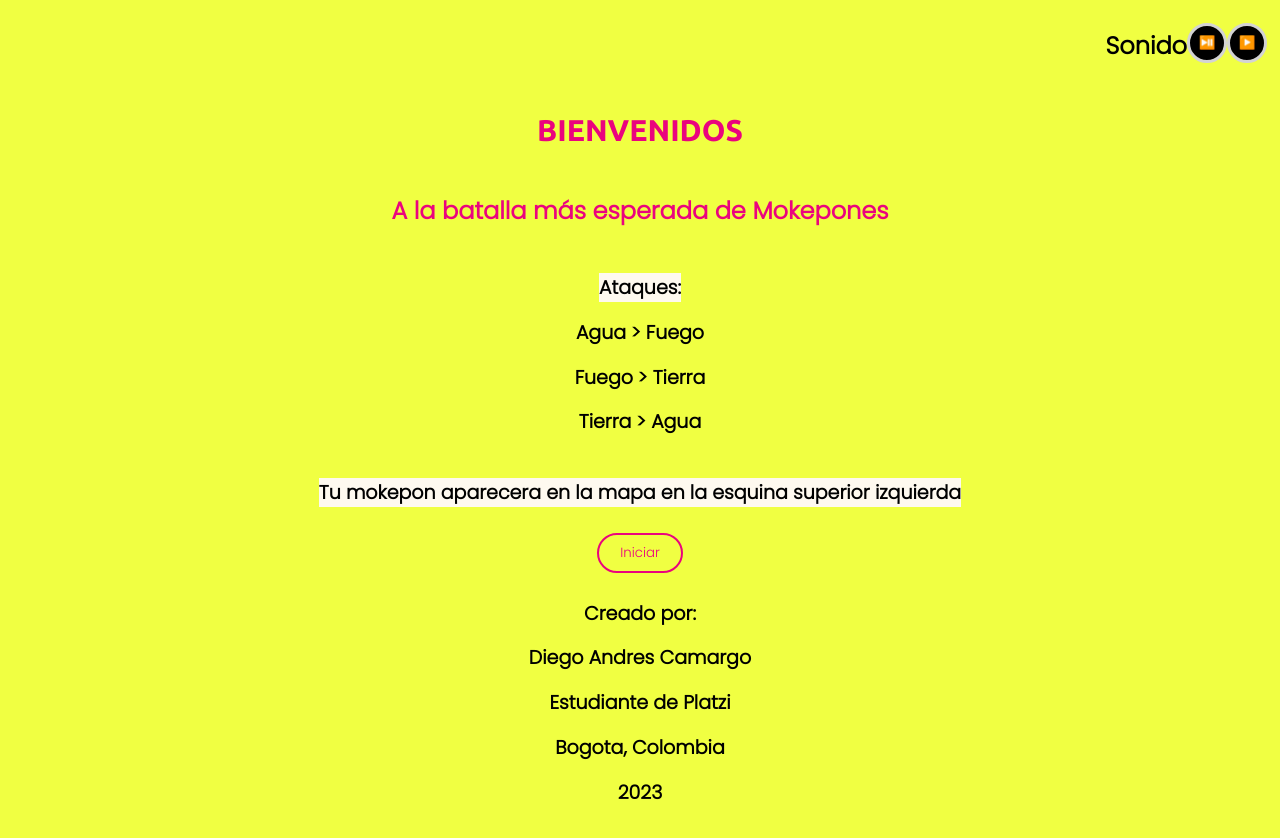
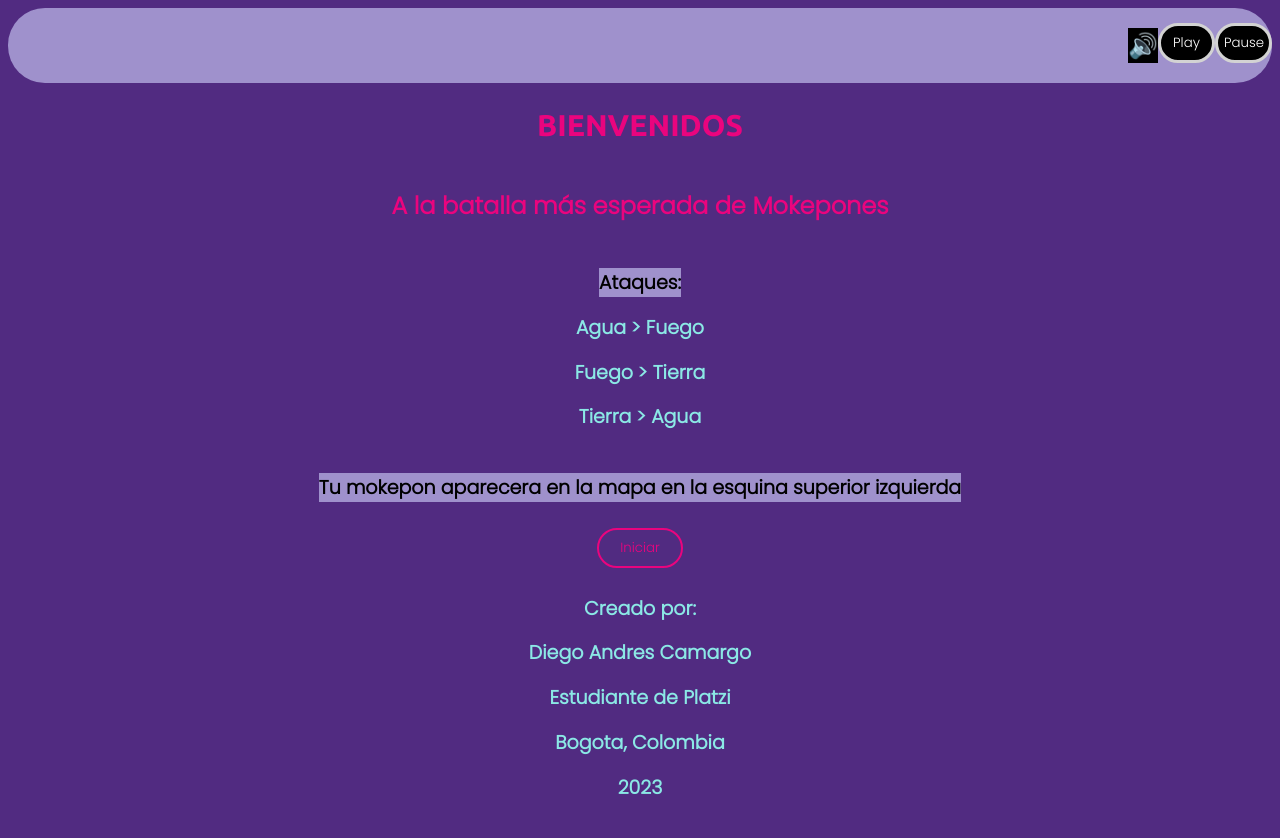
Before and after one commit to Diegu1to/Diegu1to.github.io, a plain HTML site: page index.html in a window 1280 px wide. Drawn offline with Linux system fonts and the light colour scheme; a web font is replaced by a local one.

Commit message:
Cambio de aparencia y otros detalles

```diff
--- a/index.html
+++ b/index.html
@@ -7,12 +7,12 @@
         <meta name="viewport" content="width=device-width, initial-scale=1.0">
     </head>
     <body>
-        <section>
+        <section id="opciones">
 
             <div class="botones-play">
-                <h2>Sonido</h2>
-                <button id="playbtn">⏯️</button>
-                <button id="pausebtn">▶️</button>
+                <h2 class="mute">🔊</h2>
+                <button id="playbtn">Play</button>
+                <button id="pausebtn">Pause</button>
             </div>
 
         </section>
--- a/styles.css
+++ b/styles.css
@@ -7,7 +7,11 @@
 
 body {
     font-family: 'Poppins', sans-serif;
-    background-color: #F0FF42;
+    background-color: #512B81;
+}
+
+.mute {
+    background-color: black;
 }
 
 .sonido {
@@ -15,12 +19,12 @@ body {
 }
 
 .botones-play {
-    background: transparent;
+    background-color:#9F91CC;
     display: flex;
     text-align: center;
     justify-content: flex-end;
     box-sizing: border-box;
-    margin: 5px;
+    margin: 0px;
     justify-items: center;
     padding: 0px;
     border-color: transparent;
@@ -29,9 +33,9 @@ body {
 }
 
 #playbtn, #pausebtn {
-    width: 40px;
+    width: 57px;
     height: 40px;
-    border-radius: 35px;
+    border-radius: 30px;
     background: black;
     border: solid;
     color: white;
@@ -54,14 +58,14 @@ body {
 }
 
 .subtitulo-portada {
-    color: black;
+    color: #8BE8E5;
     font-size: 19px;
 }
 
 .subtitulo-portada1 {
     color: black;
     font-size: 19px;
-    background: #FEF9EF;
+    background: #9F91CC;
 }
 
 #boton-iniciar {
@@ -259,9 +263,6 @@ input:checked + label {
     align-items: center;
 }
 
-.botones-final {
-    display: grid;
-}
 
 #ver-mapa {
     flex-direction: column;
@@ -274,8 +275,8 @@ input:checked + label {
     height: 40px;
     border-radius: 20px;
     background: transparent;
-    border: 2px solid #3B3486;
-    color: #3B3486;
+    border: 2px solid #FFC6AC;
+    color: #FFC6AC;
     font-family: 'Poppins', sans-serif;
     margin: 5px 0;
     user-select: none;
```
